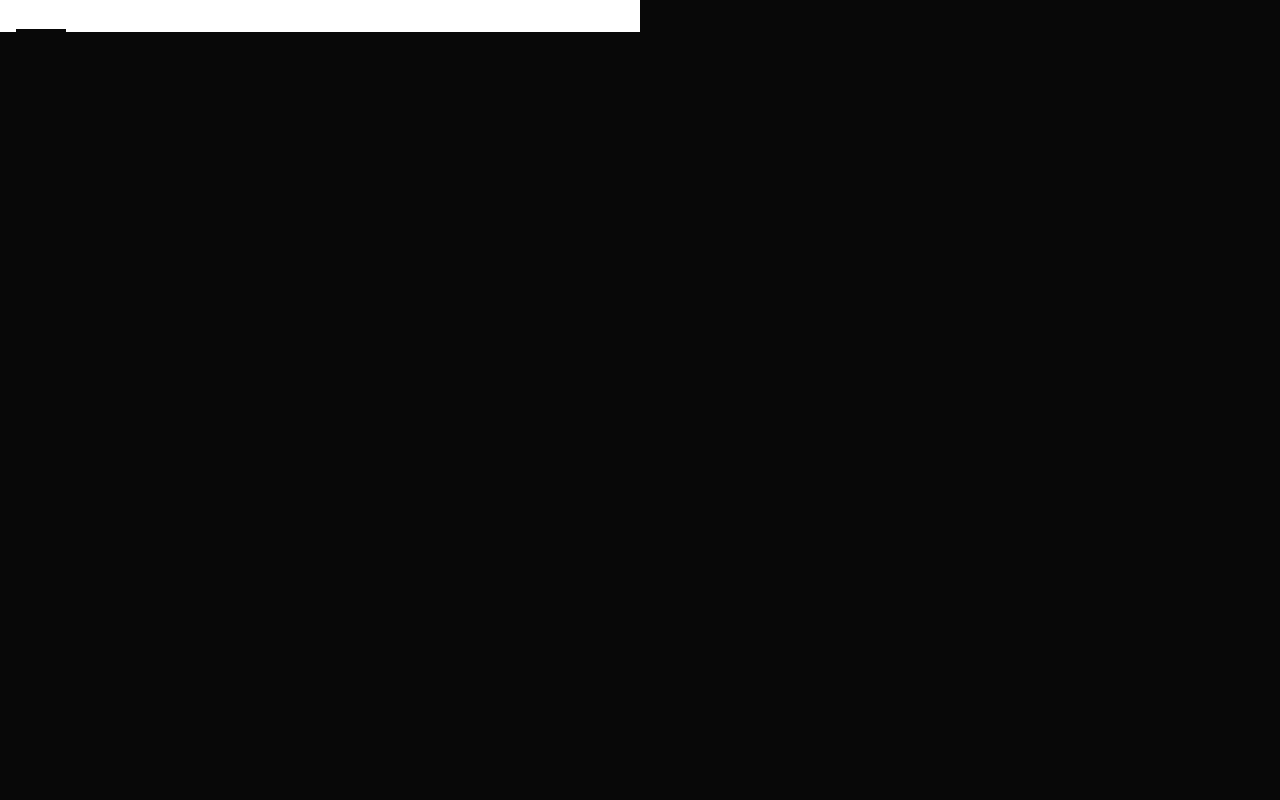
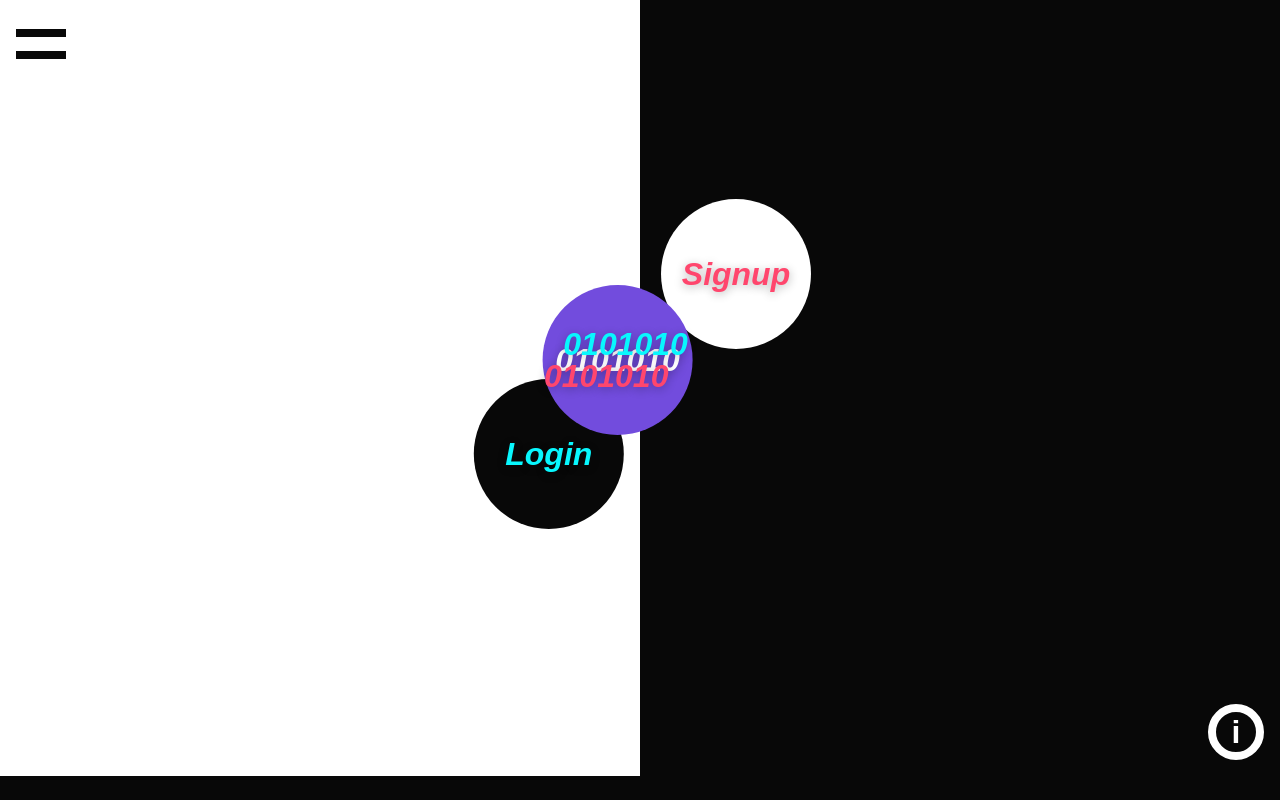
Before and after one commit to workout-trackers/debate-app-fe, a Next.js app: page / in a window 1280 px wide. Built offline with nearby package versions, Linux system fonts and the light colour scheme.

Commit message:
feat: add info section and button to page with styles

```diff
--- a/src/pages/index.tsx
+++ b/src/pages/index.tsx
@@ -1,6 +1,7 @@
 import { useState } from 'react';
 import Head from 'next/head';
 import NavBar from '@/components/NavBar';
+import InfoSection from '@/components/InfoSection';
 import styles from '@/styles/Home.module.css';
 
 import { User } from '@/interfaces';
@@ -20,7 +21,57 @@ export default function Home() {
       </Head>
       <main className={styles.main}>
         <NavBar user={user} />
+        <section className={styles.loginSection}>
+          <button className={`${styles.ball} ${styles.ballOne}`}>
+            <span className={styles.signupButtonText}>Signup</span>
+          </button>
+          <button className={`${styles.ball} ${styles.ballTwo}`}>
+            0101010
+          </button>
+          <button className={`${styles.ball} ${styles.ballThree}`}>
+            <span className={styles.loginButtonText}>Login</span>
+          </button>
+        </section>
+        <InfoSection />
       </main>
     </>
   );
 }
+
+{
+  /* <main>
+<nav>
+  <button className="menu-icon" onClick={() => handleClick()}>
+    <div className="line line-1 no-animation"></div>
+    <div className="line line-2 no-animation"></div>
+    <div className="line line-3 no-animation"></div>
+  </button>
+  <ul className="ul-hidden">
+    <li>About</li>
+    <li>All Boards</li>
+  </ul>
+</nav>
+<section className="login--section">
+  <button className="ball ball-one white">
+    <span className="signup--button--text">Signup</span>
+  </button>
+  <button className="ball ball-two purple">0101010</button>
+  <button className="ball ball-three black">
+    <span className="login--button--text">Login</span>
+  </button>
+</section>
+<article className="info--section hidden">
+  <p>
+    This app helps facilitate debates by allowing you to create and view
+    boards around a central topic as well as sub-topics.
+  </p>
+  <p>
+    Each side of the debate is able to state their position and provide
+    agruments and references for each sub-topic
+  </p>
+</article>
+<button className="info--button" onClick={() => handleAboutClick()}>
+  i
+</button>
+</main> */
+}
--- a/src/styles/Home.module.css
+++ b/src/styles/Home.module.css
@@ -11,7 +11,7 @@
   position: relative;
 }
 
-.login--section {
+.loginSection {
   display: flex;
   flex-direction: column;
   justify-content: center;
@@ -32,26 +32,27 @@
   box-shadow: 0, 2px, 10px, 0 rgba(0, 0, 0, 0.3);
 }
 
-.ball-one {
+.ballOne {
   color: #ff466d;
+  background: #ffffff;
   transform: translate(5rem, 4rem);
 }
 
-.signup--button--text,
-.login--button--text {
+.signupButtonText,
+.loginButtonText {
   position: relative;
 }
 
-.signup--button--text::before {
+.signupButtonText::before {
   background-color: #08f7fe;
 }
 
-.login--button--text::before {
+.loginButtonText::before {
   background-color: #ff466d;
 }
 
-.signup--button--text::before,
-.login--button--text::before {
+.signupButtonText::before,
+.loginButtonText::before {
   content: '';
   position: absolute;
   display: block;
@@ -64,32 +65,34 @@
   transition: transform 0.3s ease;
 }
 
-.ball-one:hover .signup--button--text::before,
-.ball-three:hover .login--button--text::before {
+.ballOne:hover .signupButtonText::before,
+.ballThree:hover .loginButtonText::before {
   transform: scaleX(1);
 }
 
-.ball-two {
+.ballTwo {
   color: #ffffff;
+  background: #724cdd;
   transform: translate(-3vw, 0vh);
   z-index: 1;
 }
 
-.ball-two::before {
+.ballTwo::before {
   content: '0101010';
   color: #08f7fe;
   position: absolute;
   transform: translate(0.5rem, -1rem);
 }
 
-.ball-two::after {
+.ballTwo::after {
   content: '0101010';
   color: #ff466d;
   position: absolute;
   transform: translate(-8.5rem, 1rem);
 }
 
-.ball-three {
+.ballThree {
   color: #08f7fe;
+  background: #080808;
   transform: translate(-6.7rem, -3.5rem);
 }
--- a/src/styles/globals.css
+++ b/src/styles/globals.css
@@ -1,8 +1,9 @@
-/* Variables Menu Icon ********************************** */
-
 :root {
   --cubic-bezier-in: cubic-bezier(0.3, 1, 0.7, 1);
   --cubic-bezier-out: cubic-bezier(1, 0.7, 1, 0.3);
+  --purple: #724cdd;
+  --white: #ffffff;
+  --black: #080808;
 }
 
 * {
@@ -29,51 +30,6 @@ button {
   cursor: pointer;
 }
 
-.white {
-  background: #ffffff;
-}
-
-.black {
-  background: #080808;
-}
-
-.purple {
-  background: #724cdd;
-}
-
-/* Info Button ************************************** */
-
-.info--button {
-  height: 3.5rem;
-  width: 3.5rem;
-  color: #ffffff;
-  font-size: 2rem;
-  border: 0.5rem solid #ffffff;
-  border-radius: 50%;
-  box-shadow: 0, 2px, 10px, 0 rgba(0, 0, 0, 0.3);
-  align-self: flex-end;
-}
-
-.info--button:hover {
-  color: #08f7fe;
-  border: 0.5rem solid #08f7fe;
-}
-
-.info--section {
-  position: absolute;
-  transform: translate(55vw, 57vh);
-  width: 35vw;
-  height: 25vh;
-  border-top: 0.5rem solid #08f7fe;
-  border-left: 0.5rem solid #08f7fe;
-  border-radius: 30px;
-  padding: 0 15px 15px;
-  font-weight: 600;
-  font-size: medium;
-}
-
-/* Global Styles ************************************** */
-
 .hidden {
   display: none;
 }
```
Also changed, not shown: src/components/InfoSection.tsx (+11 -4 lines), src/styles/InfoSection.module.css (line endings or trailing spaces).
